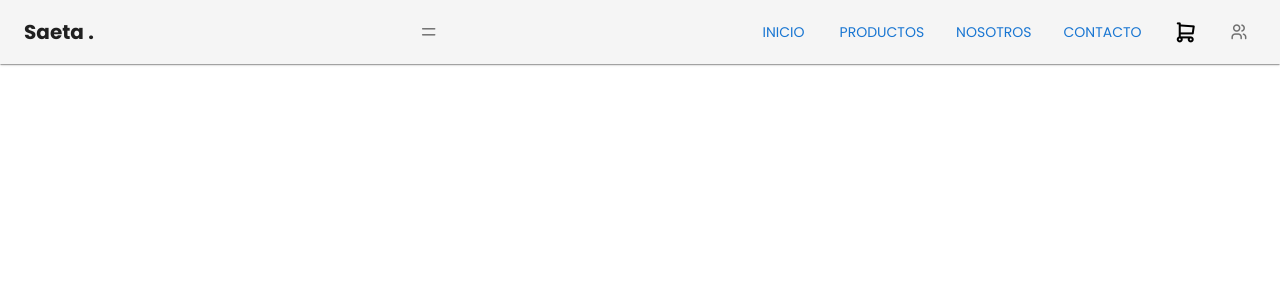
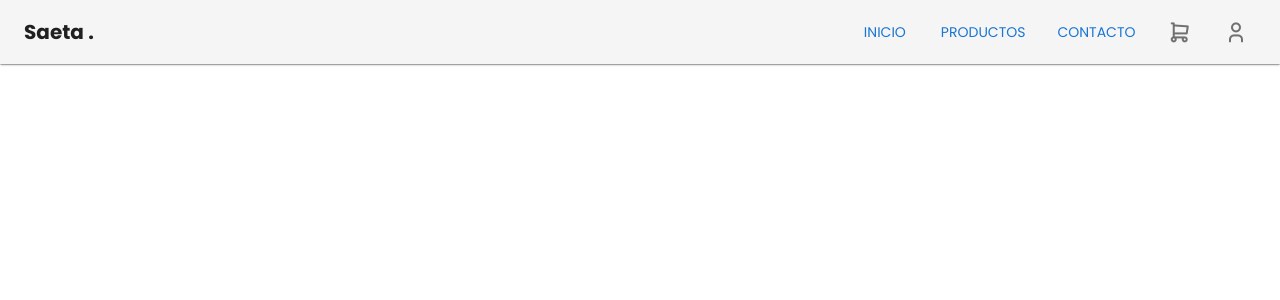
Before and after one commit to derlisrd/saeta-store-web, a Next.js app: page / in a window 1280 px wide. Shown: the top 300 px of the page. Built offline with nearby package versions, Linux system fonts and the light colour scheme; what @mui/material-nextjs would draw is missing.

Commit message:
saeta store

```diff
--- a/src/components/header/nav.tsx
+++ b/src/components/header/nav.tsx
@@ -2,9 +2,9 @@
 import { useState } from "react";
 import { AppBar, Box, Button, Container, Drawer, IconButton, List, ListItem, Toolbar, Typography } from "@mui/material";
 import Icons from "components/ui/icons";
-import Icon from "components/ui/icon";
 
-const navItems = ["Inicio", "Productos", "Nosotros", "Contacto"];
+
+const navItems = ["Inicio", "Productos", "Contacto"];
 
 export default function Navbar() {
   const [mobileOpen, setMobileOpen] = useState(false);
@@ -12,7 +12,7 @@ export default function Navbar() {
   const handleDrawerToggle = () => setMobileOpen(!mobileOpen);
 
   const drawer = (
-    <Box onClick={handleDrawerToggle} sx={{ textAlign: "center" }}>
+    <Box onClick={handleDrawerToggle} sx={{ textAlign: "center", mx: 2, minWidth: 240 }}>
       <Typography variant="h6" fontWeight="bold" sx={{ my: 2 }}>
         Saeta .
       </Typography>
@@ -34,19 +34,19 @@ export default function Navbar() {
             Saeta .
           </Typography>
 
-          <IconButton edge="end" onClick={handleDrawerToggle}>
-            <Icon>menu</Icon>
+          <IconButton edge="end" onClick={handleDrawerToggle} sx={{ display: { xs: "block", sm: "none" } }}>
+            <Icons name="menu-2" size={24} />
           </IconButton>
 
-          <Box sx={{ display: "flex", gap: 2, alignItems: "center" }}>
+          <Box sx={{ gap: 2, alignItems: "center", display: { xs: "none", sm: "flex" } }}>
             {navItems.map((item) => (
               <Button key={item}>{item}</Button>
             ))}
             <IconButton>
-              <Icons name="shopping-cart" size={24} color="black" />
+              <Icons name="shopping-cart" size={24} />
             </IconButton>
             <IconButton>
-              <Icon>users</Icon>
+              <Icons name="user" size={24} />
             </IconButton>
           </Box>
         </Toolbar>
```
Also changed, not shown: src/app/(public)/productos/page.tsx (added, +9 -0 lines), src/assets/icons/icons.css.
